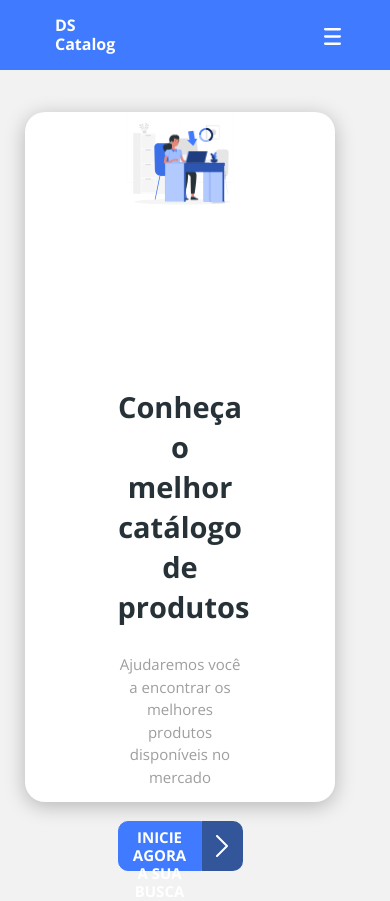
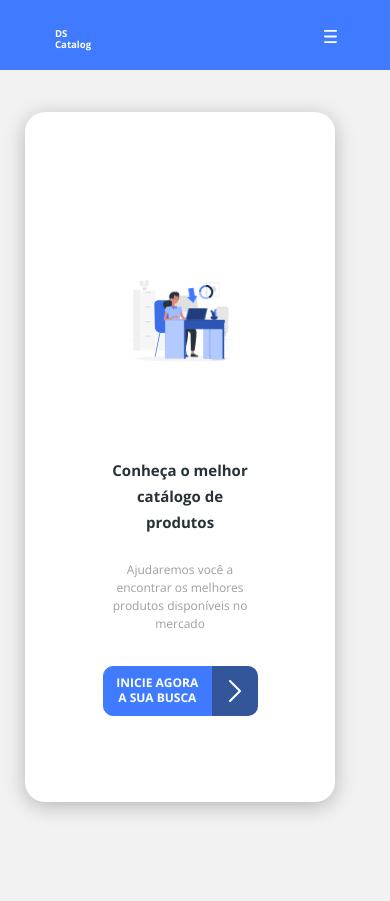
Before and after one commit to kleberlimaGit/dscatalog-bootcamp, a React (Create React App) app in the folder front-web/: page / in a window 390 px wide. After the commit the page ends 862 px from the top, so only its background shows below. Built offline with nearby package versions, Linux system fonts and the light colour scheme; no server answers.

Commit message:
Pagina home responsiva

```diff
--- a/front-web/package.json
+++ b/front-web/package.json
@@ -16,7 +16,7 @@
     "@types/react-dom": "^16.9.0",
     "@types/react-router-dom": "^5.1.6",
     "@types/react-select": "^3.0.27",
-    "axios": "^0.21.0",
+    "axios": "^0.21.1",
     "bootstrap": "^4.5.2",
     "jwt-decode": "^3.1.2",
     "node-sass": "^4.14.1",
--- a/front-web/src/core/components/Navbar/index.tsx
+++ b/front-web/src/core/components/Navbar/index.tsx
@@ -60,13 +60,13 @@ const Navbar = () => {
 
     return (
         <nav className={`row bg-primary main-nav ${collapseNav}`}>
-            <div className="col-3">
+            <div className="col-3 logo-format">
                 <Link to="/" className="nav-log-text">
                     <h4>DS Catalog</h4>
                 </Link>
 
             </div>
-            <div className="col-6">
+            <div className="col-6 menu-format">
                 <ul className="main-menu">
 
                     <li>
--- a/front-web/src/core/components/Navbar/styles.scss
+++ b/front-web/src/core/components/Navbar/styles.scss
@@ -110,10 +110,7 @@
         li{
             margin: 0;
         }
-        .icon-line{
-            margin-left: 246px;
 
-        }
 
     }
 
@@ -121,26 +118,97 @@
 
 
 @media(max-width:768px){
+    .main-nav.three-line{
+        .icon-line{
+            margin-left: 246px;
+
+        }
+    }
+
     .nav-log-text h4{
         font-size: 1.4em;
 
      }
 }
-@media(max-width:665px){
+@media(max-width:500px){
+
     .nav-log-text h4{
-        font-size: 1.3em;
+
+        font-size: 0.8rem;
 
      }
+     .main-nav{
+         .icon-line{
+             width: 14px;
+         }
+     }
+     .main-nav.three-line{
+        .icon-line{
+            margin-left: 156px;
+        }
+        .nav-link,li{
+            font-size: 12px;
+        }
+        .nav-log-text h4{
+            margin-top: 8px;
+        }
+    }
 }
-@media(max-width:641px){
+
+@media(max-width:425px){
+    .main-nav{
+        .icon-line{
+            width: 13px;
+        }
+    }
+
     .nav-log-text h4{
-        font-size: 1.2em;
+        margin-top: 8px;
+        font-size: 0.6rem;
 
      }
-}
-@media(max-width:530px){
-    .nav-log-text h4{
-        font-size: 1em;
 
+     .main-nav.three-line{
+         .icon-line{
+             margin-left: 126px;
+         }
+         .nav-link,li{
+             font-size: 12px;
+         }
      }
 }
+
+     @media(max-width:360px){
+        .main-nav{
+            .icon-line{
+                width: 13px;
+            }
+            .col-3.logo-format{
+                padding: 0;
+            }
+        }
+
+        .nav-log-text h4{
+            margin-top: 8px;
+            font-size: 10px;
+
+         }
+
+         .main-nav.three-line{
+             .icon-line{
+                 margin-left: 100px;
+             }
+             .nav-link,li{
+                 font-size: 12px;
+             }
+             .col-2.text-right, .col-6.menu-format{
+                 padding: 0;
+             }
+             .menu-format{
+                 height: 90px;
+             }
+         }
+
+
+
+}
--- a/front-web/src/pages/Home/styles.scss
+++ b/front-web/src/pages/Home/styles.scss
@@ -105,3 +105,90 @@
         }
     }
 }
+
+@media(max-width:500px){
+    .home-content{
+        h1{
+            font-size:18px;
+            line-height: 26px;
+        }
+        p{
+            font-size: 13px;
+        }
+        .col-6.config-order{
+            padding: 0;
+        }
+        h5{
+            font-size: 12px;
+        }
+        .main-image{
+            height: 60%;
+        }
+    }
+}
+
+@media(max-width:425px){
+    .home-content{
+        h1{
+            font-size:15px;
+            line-height: 26px;
+        }
+        p{
+            font-size: 12px;
+        }
+        .col-6.config-order{
+            padding: 0;
+        }
+        h5{
+            font-size: 12px;
+        }
+        .main-image{
+            margin-top: 100px;
+        }
+    }
+}
+
+@media(max-width:375px){
+    .home-content{
+        h1{
+            font-size:15px;
+            line-height: 26px;
+        }
+        p{
+            font-size: 12px;
+            margin-top: 15px;
+        }
+        .col-6.config-order{
+            padding: 0;
+        }
+        h5{
+            font-size: 10px;
+        }
+        .main-image{
+            margin-top: 115px;
+        }
+    }
+}
+
+@media(max-width:375px){
+    .home-content{
+        h1{
+            font-size:15px;
+            line-height: 26px;
+        }
+        p{
+            font-size: 12px;
+            margin-top: 15px;
+            margin-bottom: 15px;
+        }
+        .col-6.config-order{
+            padding: 0;
+        }
+        h5{
+            font-size: 8px;
+        }
+        .main-image{
+            height: 60%;
+        }
+    }
+}
```
Also changed, not shown: 1 other file (tests, documents, lock files or other folders).
